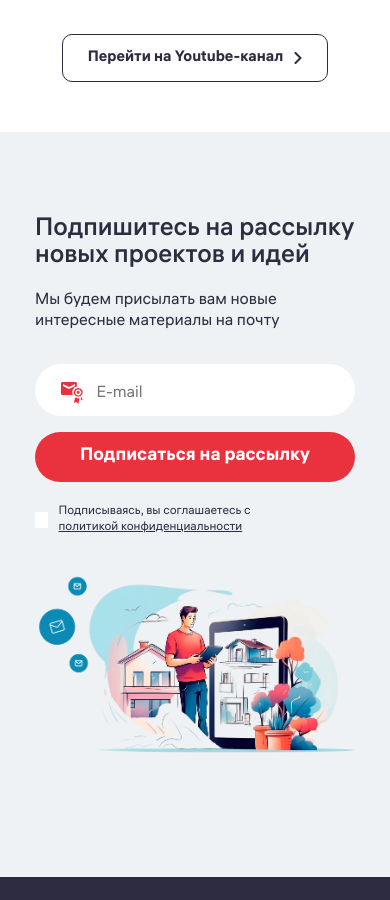
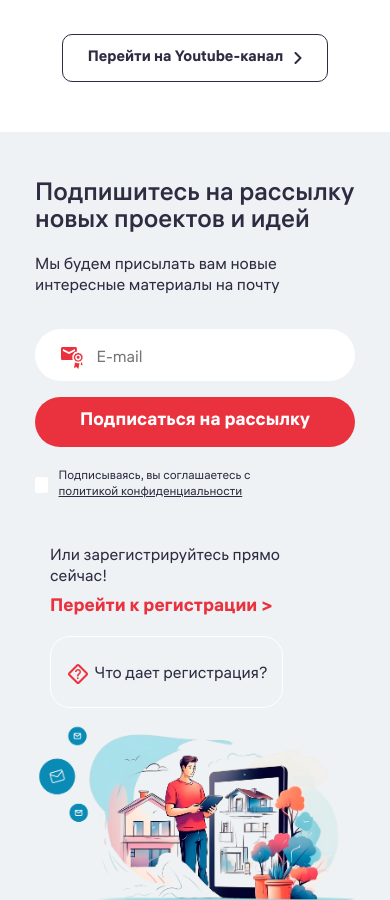
Before and after one commit to fayzullayevelmurod/Archimarket, a plain HTML site: page index.html in a window 390 px wide. Shown: the part 3421-4321 px from the top of the page. Drawn offline with nearby package versions, Linux system fonts and the light colour scheme.

Commit message:
contact media add

```diff
--- a/css/_responsive.scss
+++ b/css/_responsive.scss
@@ -58,6 +58,29 @@
 }
 
 @media only screen and (max-width: 993px) {
+
+    #contact {
+        padding: 50px 0;
+
+        .contact_text  {
+            .main_title {
+                width: 100%;
+            }
+
+            .contact_botton_link {
+                display: block;
+                margin-bottom: 40px;
+            }
+
+            .contact_bottom_btn {
+                padding: 25px 15px;
+                display: inline;
+            }
+
+        }
+
+    }
+
     footer {
         .footer_link {
             margin-top: 20px;
--- a/css/style.scss
+++ b/css/style.scss
@@ -154,11 +154,11 @@ address {
 }
 // global var
 
-
 // artist
 #artist {
     background-color: $bg_blue;
     padding: 85px 0;
+
     .artist_title_under {
         margin-top: 17px;
         text-align: center;
@@ -191,9 +191,11 @@ address {
     }
 
     .artist_card {
+        user-select: none;
         display: flex;
         flex-direction: column;
         align-items: center;
+
         img {
             width: 147px;
             height: 147px;
@@ -311,13 +313,13 @@ address {
 }
 // youtube_channel
 
-
 // contact
 #contact {
     padding: 85px 0 76px 0;
     background-color: $bg_blue;
     .contact_text {
         .main_title {
+            width: 516px;
             text-align: left;
             margin-bottom: 19px;
         }
@@ -364,12 +366,19 @@ address {
             font-size: 18px;
             font-weight: 700;
             line-height: normal;
+            @include transition();
+
+            &:hover {
+                background-color: $purple;
+            }
         }
 
         .form_checkbox {
             margin-top: 22px;
+            margin-bottom: 45px;
             @include flex-center();
             gap: 11px;
+            user-select: none;
 
             input {
                 font-size: 14px;
@@ -405,6 +414,47 @@ address {
                 }
             }
         }
+
+        .contact_text_bottom {
+            span {
+                color: $purple;
+                font-family: $ALS;
+                font-size: 16px;
+                font-weight: 400;
+                line-height: normal;
+                margin-bottom: 8px;
+            }
+
+            .contact_botton_link {
+                color: $red;
+                font-family: $ALS;
+                font-size: 18px;
+                font-weight: 700;
+                line-height: normal;
+            }
+        }
+
+        .contact_bottom_btn {
+            @include flex-center();
+            gap: 9px;
+            border-radius: 20px;
+            border: 1px solid $white;
+            padding: 15px 10px;
+
+            &:hover {
+                text-decoration: none;
+                background-color: $white;
+            }
+
+            span {
+                color: $purple;
+                font-family: $ALS;
+                font-size: 16px;
+                font-weight: 400;
+                line-height: normal;
+                margin-bottom: 0;
+            }
+        }
     }
 }
 // contact
--- a/index.html
+++ b/index.html
@@ -287,7 +287,7 @@
         <section id="contact">
             <div class="container">
                 <div class="row contact_wrapper">
-                    <div class="col-lg-5 contact_text">
+                    <div class="col-lg-5 col-md-12 contact_text">
                         <h4 class="main_title">
                             Подпишитесь на рассылку новых проектов и идей
                         </h4>
@@ -309,8 +309,26 @@
                                 </label>
                             </div>
                         </form>
+                        <div class="row contact_text_bottom">
+                            <div class="col-lg-7 col-md-12 flex-md-column">
+                                <span>
+                                    Или зарегистрируйтесь прямо сейчас!
+                                </span>
+                                <a class="contact_botton_link" href="#">
+                                    Перейти к регистрации >
+                                </a>
+                            </div>
+                            <div class="col-lg-5 col-md-12">
+                                <a class="contact_bottom_btn" href="#" class="contact_bottom_btn">
+                                    <img src="./images/icons/contact_error.svg" alt="">
+                                    <span>
+                                        Что дает регистрация?
+                                    </span>
+                                </a>
+                            </div>
+                        </div>
                     </div>
-                    <div class="col-lg-7">
+                    <div class="col-lg-7 col-md-12">
                         <img src="./images/contact_img.png" alt="">
                     </div>
                 </div>
```
Also changed, not shown: css/style.css, 1 other file.
